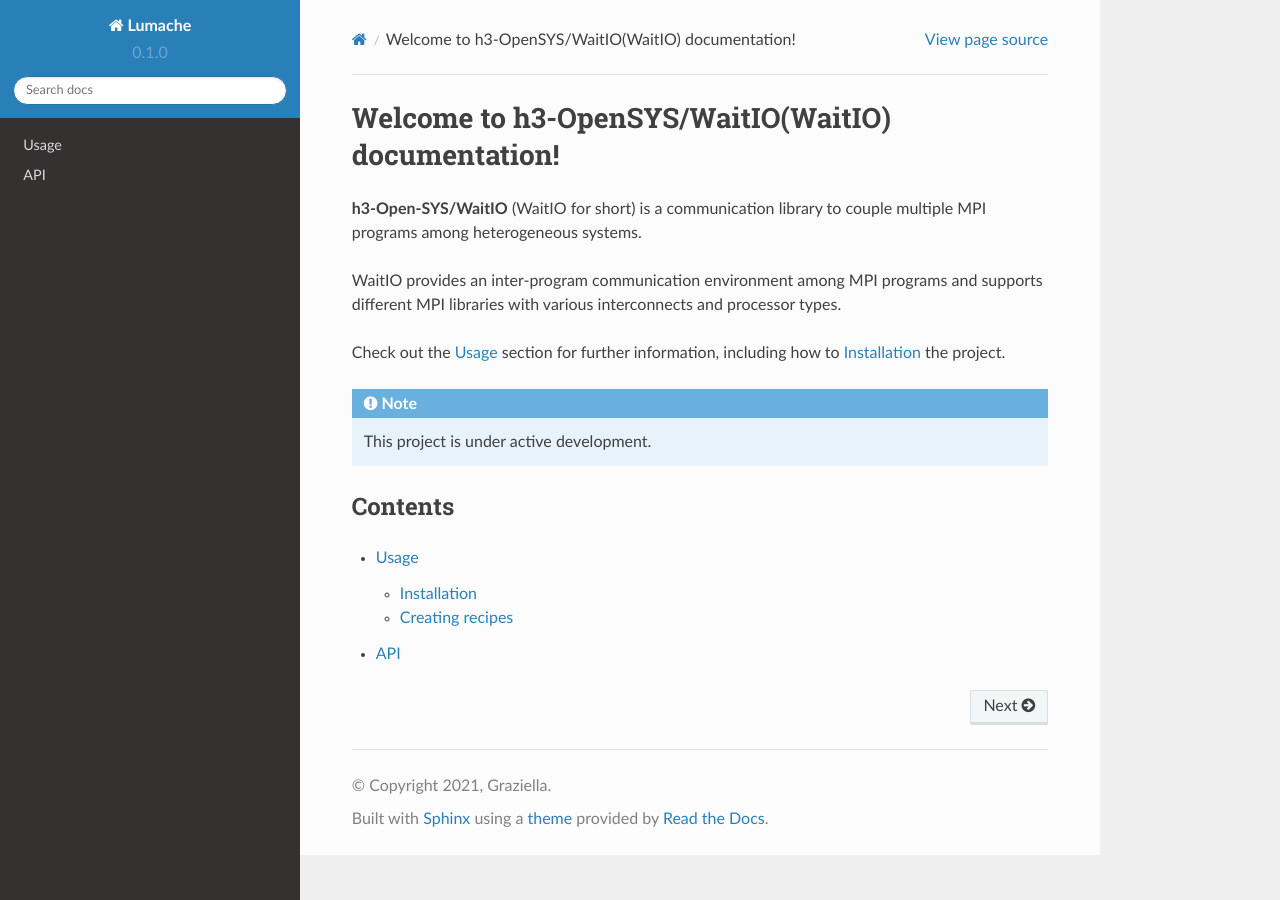
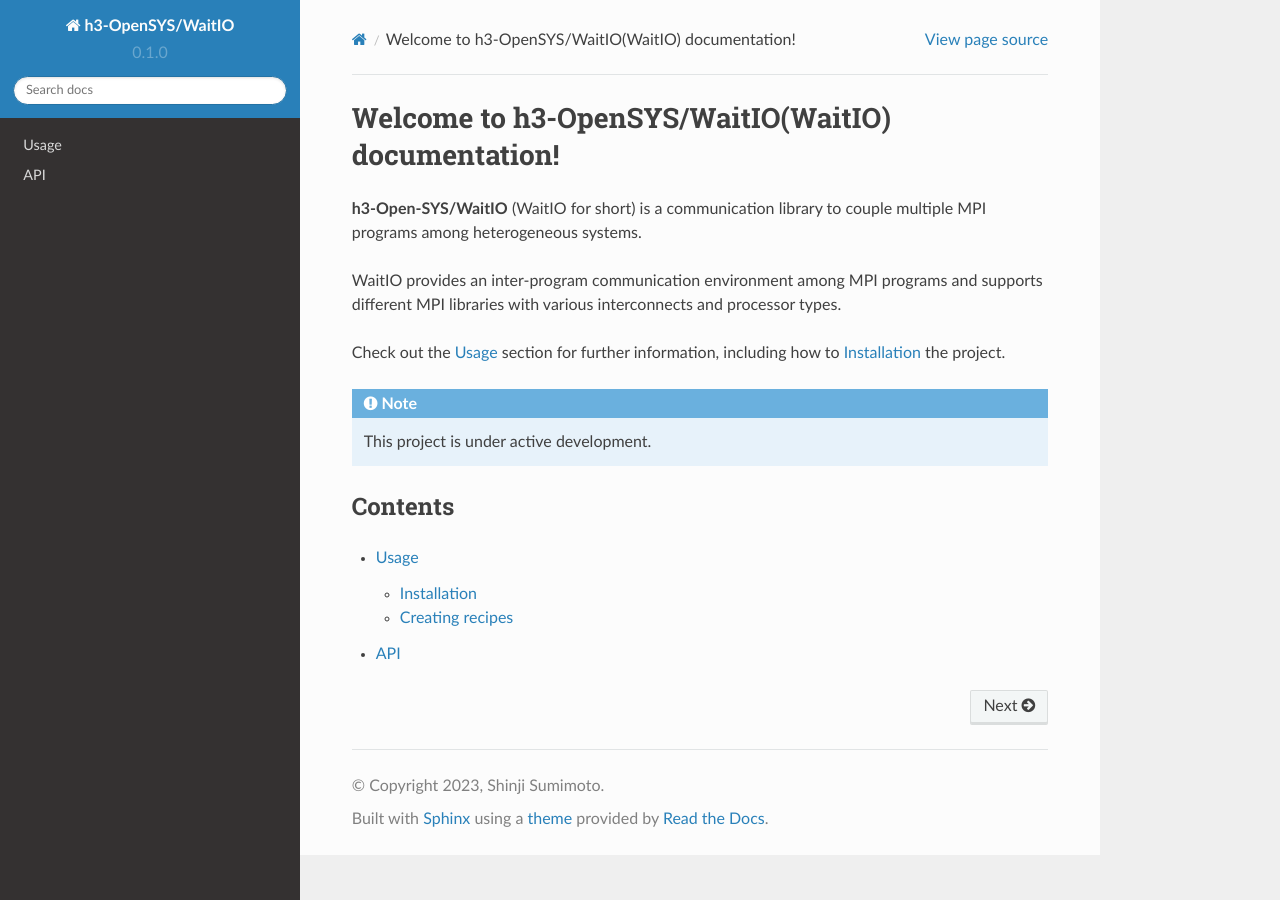
Before and after one commit to Shinji-Sumimoto/WaitIO-docs, a Sphinx documentation site: the page built from docs/source/index.rst, in a window 1280 px wide. Built offline with Sphinx 7.4.7 and the Read the Docs theme 2.0.0, drawn with Linux system fonts in a browser that asks for light colours.

Commit message:
update 3

```diff
--- a/docs/source/api.rst
+++ b/docs/source/api.rst
@@ -4,4 +4,6 @@ API
 .. autosummary::
    :toctree: generated
 
+
+
    lumache
--- a/docs/source/conf.py
+++ b/docs/source/conf.py
@@ -2,9 +2,9 @@
 
 # -- Project information
 
-project = 'Lumache'
-copyright = '2021, Graziella'
-author = 'Graziella'
+project = 'h3-OpenSYS/WaitIO'
+copyright = '2023, Shinji Sumimoto'
+author = 'Shinji Sumimoto@U-Tokyo'
 
 release = '0.1'
 version = '0.1.0'
--- a/pyproject.toml
+++ b/pyproject.toml
@@ -3,6 +3,6 @@ requires = ["flit_core >=3.2,<4"]
 build-backend = "flit_core.buildapi"
 
 [project]
-name = "lumache"
-authors = [{name = "Graziella", email = "graziella@lumache"}]
+name = "h3-OpenSYS/WaitIO"
+authors = [{name = "Shinji Sumimoto", email = "sumimoto@cc.u-tokyo.ac.jp"}]
 dynamic = ["version", "description"]
```
